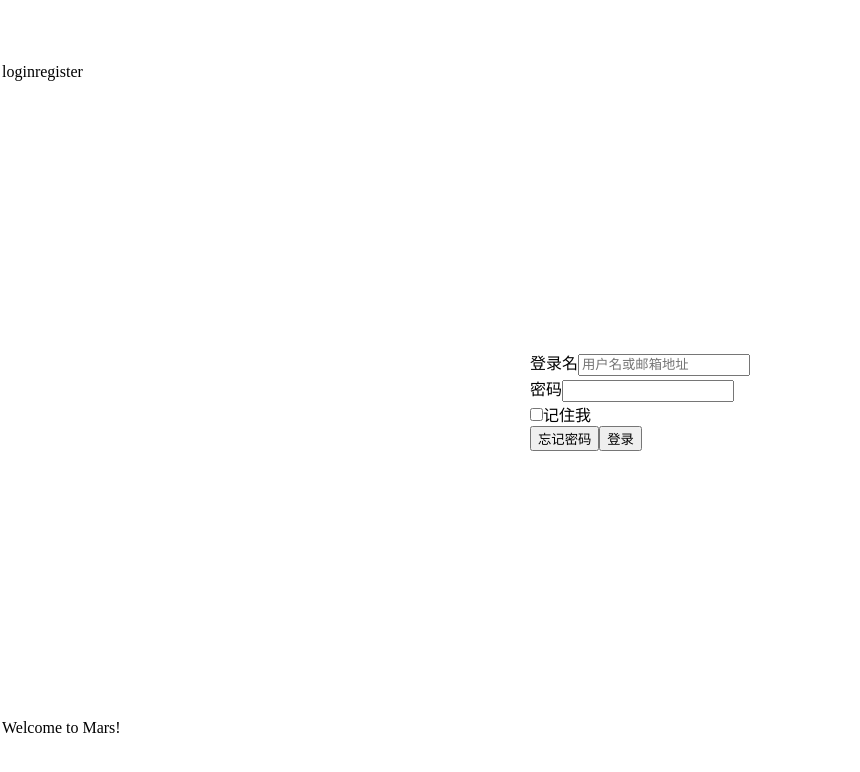
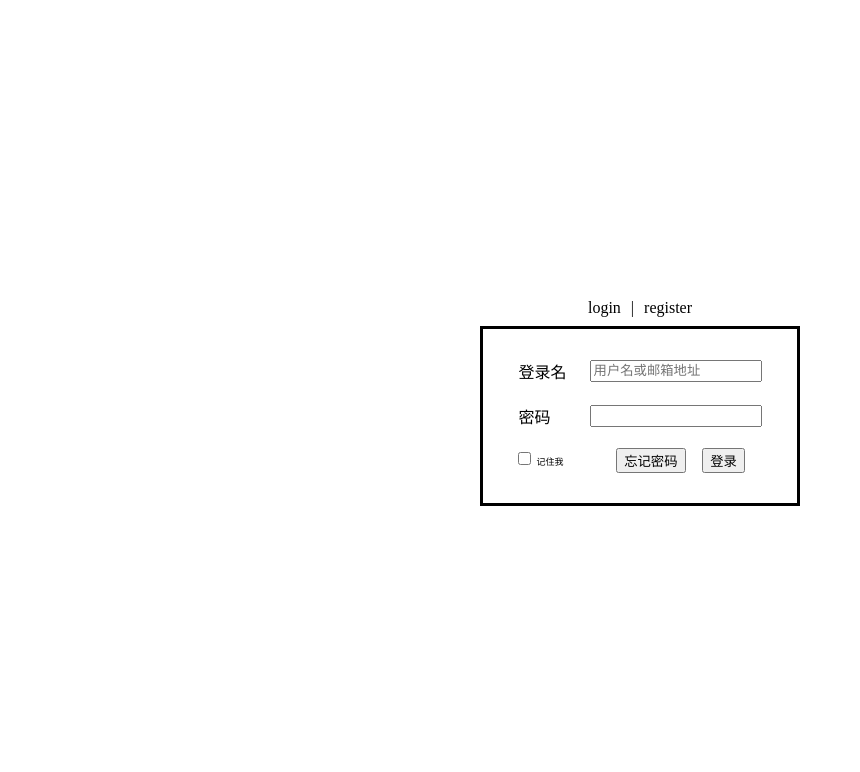
Before and after one commit to zqxul/stock.tao.ui, a React (Create React App) app: page / in a window 1280 px wide. Shown: the top 772 px of the page, without its empty margins (0-860 px from the left). Built offline with nearby package versions, Linux system fonts and the light colour scheme; a web font is replaced by a local one.

Commit message:
add login & register

```diff
--- a/src/App.css
+++ b/src/App.css
@@ -72,3 +72,10 @@ header {
     grid-row: 10 / 31;
     border: 1px solid black;
 }
+
+.landing {
+    height: 100%;
+    display: flex;
+    align-items: center;
+    justify-content: center;
+}
--- a/src/App.js
+++ b/src/App.js
@@ -1,4 +1,5 @@
 import './App.css';
+import React from 'react'
 import AttentionPanel from './component/attention/attention';
 import Nav from './component/nav/nav';
 import SearchPanel from './component/search/search'
@@ -7,7 +8,16 @@ import LivingVideo from './component/media/living'
 import Call from './component/media/call';
 import CallPanel from './component/media/call';
 
-function App() {
+export default class App extends React.Component {
+
+  constructor(props) {
+    super(props)
+    this.state = {}
+  }
+
+  componentDidMount() { }
+
+  render() {
     return (
       <>
         <Nav menus={MenuList} size='lg' />
@@ -27,5 +37,4 @@ function App() {
       </>
     );
   }
-
-export default App;
+}
--- a/src/component/form.css
+++ b/src/component/form.css
@@ -1,9 +1,59 @@
 .login-form {
     display: flex;
     flex-flow: column;
+    justify-content: space-evenly;
+    align-items: center;
+    width: 320px;
+    height: 180px;
+    padding: 10px 5px;
+    border: solid;
 }
 
 .register-form {
     display: flex;
     flex-flow: column;
 }
+
+.login-row {
+    display: flex;
+    justify-content: space-between;
+    align-items: center;
+    width: 80%;
+}
+
+.remember-me {
+    flex: 1;
+}
+
+.login-btn {
+    flex: 2;
+}
+
+.login-btn {
+    display: flex;
+    justify-content: space-evenly;
+    align-items: center;
+}
+
+.remember-me label {
+    font-size: xx-small;
+    padding: 1px 5px;
+}
+
+.register-form {
+    display: flex;
+    flex-flow: column;
+    justify-content: space-evenly;
+    align-items: center;
+    width: 320px;
+    height: 240px;
+    padding: 10px 5px;
+    border: solid;
+}
+
+.register-row {
+    display: flex;
+    justify-content: space-between;
+    align-items: center;
+    width: 80%;
+}
--- a/src/component/form.js
+++ b/src/component/form.js
@@ -1,4 +1,5 @@
 import React from 'react'
+import './form.css'
 
 export class LoginForm extends React.Component {
 
@@ -40,21 +41,23 @@ export class LoginForm extends React.Component {
     render() {
         return (
             <form className='login-form'>
-                <div className='username-row'>
+                <div className='login-row username-row'>
                     <label className='username-lable' htmlFor='username'>登录名</label>
                     <input id='username' type='text' placeholder='用户名或邮箱地址' onChange={this.changeUsername} />
                 </div>
-                <div className='password-row'>
+                <div className='login-row password-row'>
                     <label className='password-label' htmlFor='password' onChange={this.changePassword}>密码</label>
                     <input id='password' type='password' />
                 </div>
-                <div className='rememberMe-row' onChange={this.changeRemberMe}>
-                    <input type='checkbox' />
-                    <label>记住我</label>
-                </div>
-                <div className='btn-row'>
-                    <button onClick={this.handleForget}>忘记密码</button>
-                    <button onClick={this.handleLogin}>登录</button>
+                <div className='login-row' onChange={this.changeRemberMe}>
+                    <div className='remember-me'>
+                        <input id='rememberMe' type='checkbox' />
+                        <label htmlFor='rememberMe'>记住我</label>
+                    </div>
+                    <div className='login-btn'>
+                        <button onClick={this.handleForget}>忘记密码</button>
+                        <button onClick={this.handleLogin}>登录</button>
+                    </div>
                 </div>
             </form>
         )
@@ -78,25 +81,25 @@ export class RegisterForm extends React.Component {
     render() {
         return (
             <form className='register-form'>
-                <div className='username-row'>
+                <div className='register-row username-row'>
                     <label className='username-lable' htmlFor='username'>用户名</label>
                     <input id='username' name='username' type='text' />
                 </div>
-                <div className='nickname-row'>
+                <div className='register-row nickname-row'>
                     <label className='username-lable' htmlFor='nickname'>昵称</label>
                     <input id='nickname' name='nickname' type='text' />
                 </div>
-                <div className='email-row'>
+                <div className='register-row email-row'>
                     <label className='email-lable' htmlFor='email'>邮箱</label>
                     <input id='email' name='email' type='email' />
                 </div>
-                <div className='password-row'>
+                <div className='register-row password-row'>
                     <label className='password-label' htmlFor='password'>密码</label>
-                    <password id='password' />
+                    <input id='password' type='password' />
                 </div>
-                <div className='password-row'>
+                <div className='register-row password-row'>
                     <label className='password-label' htmlFor='password'>确认密码</label>
-                    <password id='repassword' />
+                    <input id='repassword' type='password' />
                 </div>
                 <div className='btn-row'>
                     <button onClick={this.handleRegister}>提交</button>
--- a/src/component/landing.css
+++ b/src/component/landing.css
@@ -1,18 +1,19 @@
 .landing-panel {
     display: flex;
     flex-flow: column;
-    height: 100%;
+    /* height: 100%; */
 }
 
 .landing-header {
     display: flex;
-    align-items: flex-end;
+    align-items: center;
+    justify-content: center;
     flex: 1;
     padding: 2px;
 }
 
 .landing-body {
-    flex: 8;
+    flex: 1;
     padding: 2px;
     display: flex;
     align-items: center;
@@ -23,3 +24,8 @@
     flex: 1;
     padding: 2px;
 }
+
+.landing-tab {
+    padding: 5px 10px;
+    cursor: pointer;
+}
--- a/src/component/panel.js
+++ b/src/component/panel.js
@@ -29,14 +29,15 @@ export default class LandingPanel extends React.Component {
             <div className='landing-panel'>
                 <div className='landing-header'>
                     <LandingTab tabName='login' landingHandler={this.handleLogin} />
+                    <div>|</div>
                     <LandingTab tabName='register' landingHandler={this.handleRegister} />
                 </div>
                 <div className='landing-body'>
                     {tab === 'login' ? <LoginForm /> : <RegisterForm />}
                 </div>
-                <div className='landing-footer'>
+                {/* <div className='landing-footer'>
                     Welcome to Mars!
-                </div>
+                </div> */}
             </div>
         )
     }
--- a/src/index.js
+++ b/src/index.js
@@ -8,7 +8,7 @@ import reportWebVitals from './reportWebVitals';
 ReactDOM.render(
   <React.StrictMode>
     {/* <App /> */}
-    <LandingPanel />
+    <div class='landing'><LandingPanel /></div>
   </React.StrictMode>,
   document.getElementById('root')
 );
```
Lines whose indentation alone changed are shown as unchanged.
